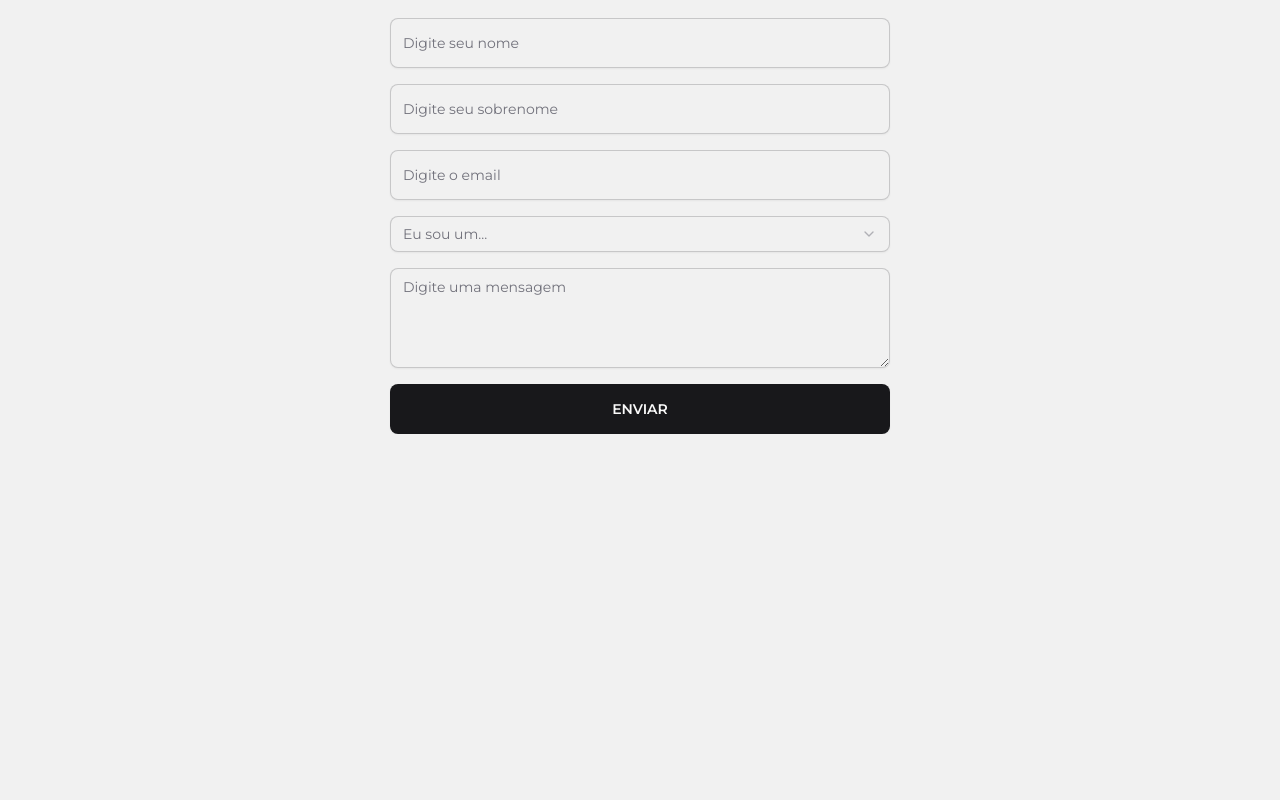
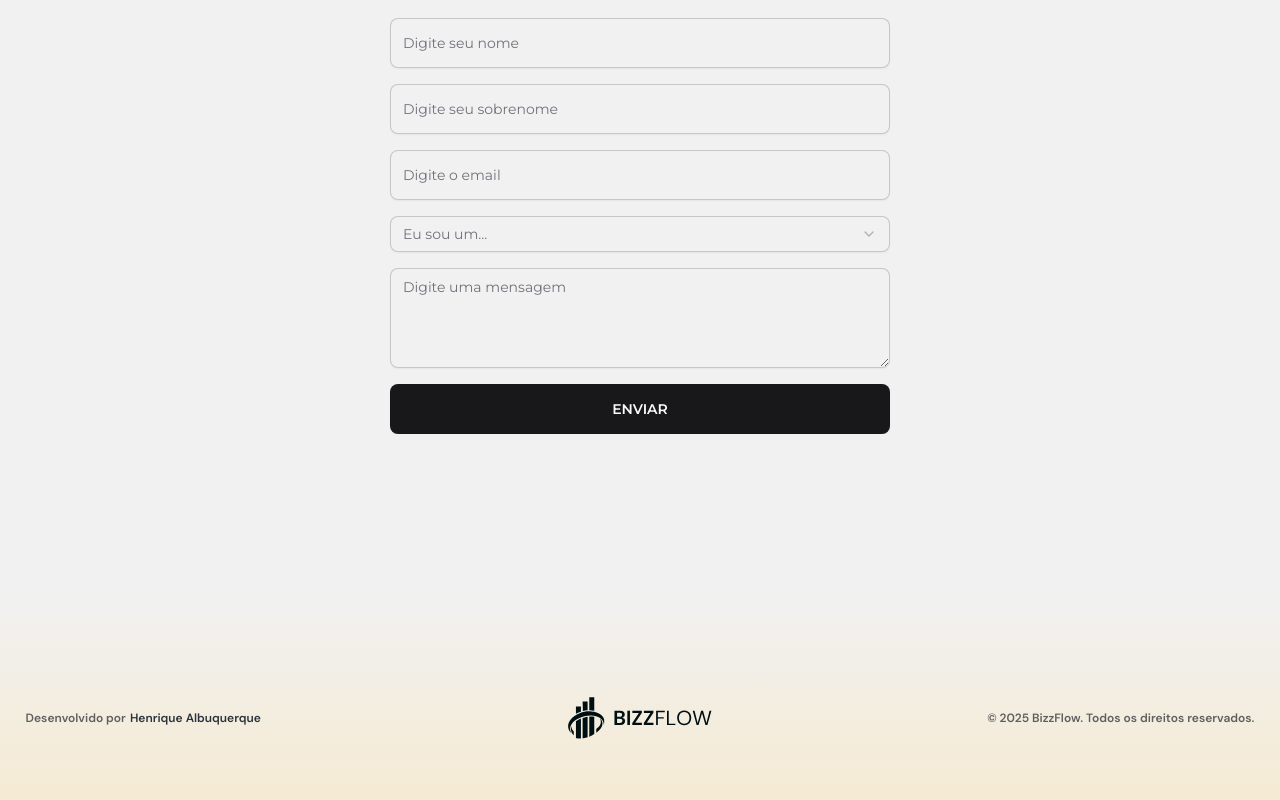
Before and after one commit to SrDev-Henrique/BizzFlow, a Next.js app: page / in a window 1280 px wide. Shown: the part 6452-7252 px from the top of the page. Before the commit the page ends 6886 px from the top, so only its background shows below. Built offline with nearby package versions, Linux system fonts and the light colour scheme; no server answers.

Commit message:
format files and add footer section

```diff
--- a/src/app/(sections)/About.tsx
+++ b/src/app/(sections)/About.tsx
@@ -3,7 +3,10 @@ import Link from "next/link";
 
 export default function About() {
   return (
-    <section id="Nós" className="mt-[96px] h-full w-full overflow-x-hidden md:mt-[128px] lg:mt-[160px]">
+    <section
+      id="Nós"
+      className="mt-[96px] h-full w-full overflow-x-hidden md:mt-[128px] lg:mt-[160px]"
+    >
       <div className="container mx-auto flex h-full w-[98%] justify-center px-2">
         <div className="flex h-full w-full flex-col items-center justify-between gap-[48px] lg:min-w-screen lg:flex-row lg:justify-center lg:gap-[72px] lg:px-2 xl:gap-[128px]">
           <div className="aspect-[1/1.2] w-[60%] max-w-[250px] overflow-hidden rounded-xl lg:min-w-[400px] xl:min-w-[500px]">
--- a/src/app/(sections)/Product.tsx
+++ b/src/app/(sections)/Product.tsx
@@ -2,7 +2,10 @@ import { Cards } from "@/components/Cards";
 
 export function Product() {
   return (
-    <section id="Produto" className="mt-[100px] flex w-full flex-col gap-[16px]">
+    <section
+      id="Produto"
+      className="mt-[100px] flex w-full flex-col gap-[16px]"
+    >
       <Cards />
     </section>
   );
--- a/src/app/(sections)/career.tsx
+++ b/src/app/(sections)/career.tsx
@@ -2,7 +2,10 @@ import { CareerForm } from "@/components/career-form";
 
 export default function Career() {
   return (
-    <section id="Contato" className="mt-[96px] h-full w-full overflow-x-hidden md:mt-[128px] lg:mt-[160px]">
+    <section
+      id="Contato"
+      className="mt-[96px] h-full w-full overflow-x-hidden md:mt-[128px] lg:mt-[160px]"
+    >
       <div className="container mx-auto flex flex-col items-center justify-center gap-[32px]">
         <div className="flex flex-col items-center justify-center gap-[16px] text-center">
           <p className="font-secondary bg-orange-transparent w-fit rounded-full px-2 py-1 text-xs font-medium text-black uppercase">
--- /dev/null
+++ b/src/app/(sections)/footer.tsx
@@ -0,0 +1,33 @@
+import Image from "next/image";
+import Link from "next/link";
+
+export default function Footer() {
+  return (
+    <footer className="from-yellow-transparent mt-[96px] h-fit w-full overflow-hidden bg-gradient-to-t to-transparent px-[2%] py-6 md:mt-[128px] lg:mt-[160px]">
+      <div className="relative container mx-auto flex min-h-[200px] flex-col items-center justify-center gap-[32px] lg:flex-row lg:justify-between">
+        <div className="h-[100px] w-[200px] lg:absolute lg:top-[50%] lg:left-[50%] lg:translate-x-[-50%] lg:translate-y-[-50%]">
+          <Link href="/">
+            <Image
+              src="/images/logos/LOGO-BLACK-TRANSPARENT.svg"
+              alt="BizzFlow"
+              width={250}
+              height={250}
+              className="h-full w-full object-cover object-center"
+            />
+          </Link>
+        </div>
+        <Link href="/">
+          <p className="font-secondary text-grey gap-1 text-xs font-bold lg:flex lg:text-nowrap">
+            Desenvolvido por{" "}
+            <span className="text-black-blue hover:underline">
+              Henrique Albuquerque
+            </span>
+          </p>
+        </Link>
+        <p className="font-secondary text-grey text-xs font-bold lg:text-nowrap">
+          © {new Date().getFullYear()} BizzFlow. Todos os direitos reservados.
+        </p>
+      </div>
+    </footer>
+  );
+}
--- a/src/app/page.tsx
+++ b/src/app/page.tsx
@@ -1,5 +1,6 @@
 import About from "./(sections)/About";
 import Career from "./(sections)/career";
+import Footer from "./(sections)/footer";
 import Hero from "./(sections)/Hero";
 import { Product } from "./(sections)/Product";
 import UseCases from "./(sections)/use-cases/Use-cases";
@@ -12,6 +13,7 @@ export default function Home() {
       <About />
       <UseCases />
       <Career />
+      <Footer />
     </main>
   );
 }
```
